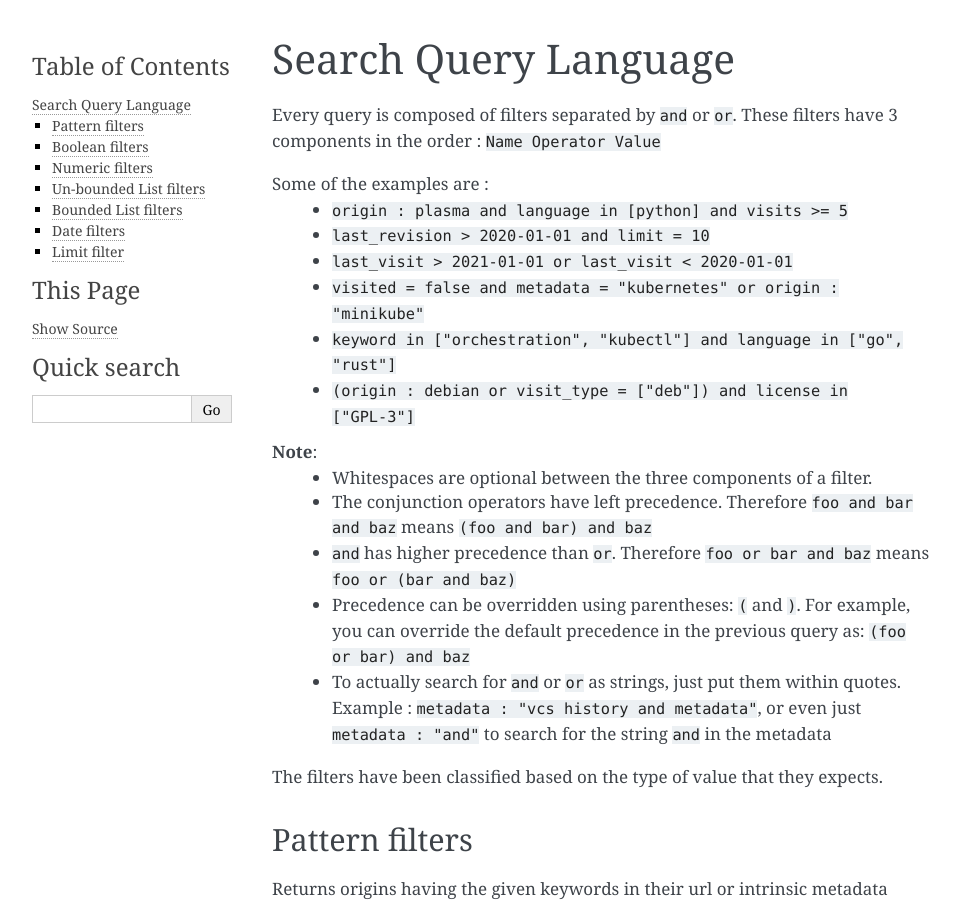
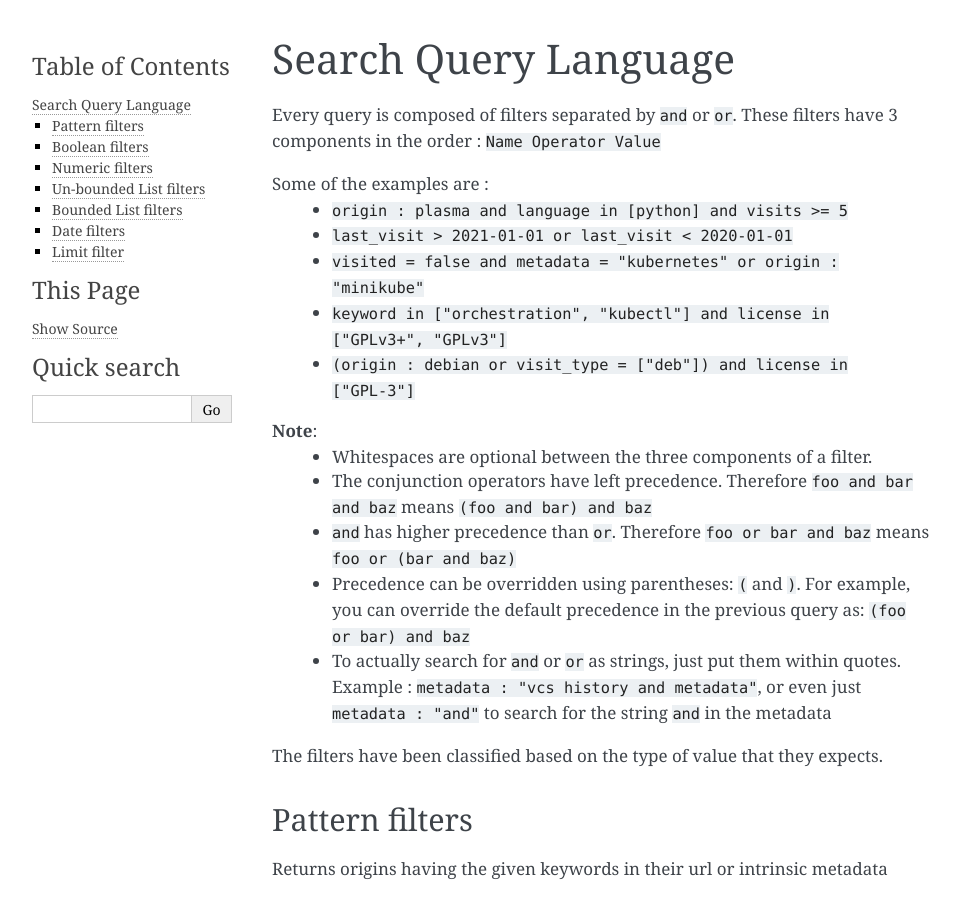
Before and after one commit to SoftwareHeritage/swh-search, a Sphinx documentation site: the page built from docs/query-language.rst, in a window 1280 px wide and 900 px high. Shown: the whole window, without its empty margins (148-1108 px from the left). Built offline with Sphinx 7.4.7, drawn with Linux system fonts in a browser that asks for light colours; pages that are not in the unit, such as notebooks, are missing from menus; some of the changed lines change nothing that is shown.

Commit message:
docs: Update examples of the query language

```diff
--- a/docs/query-language.rst
+++ b/docs/query-language.rst
@@ -7,11 +7,20 @@ These filters have 3 components in the order : ``Name Operator Value``
 
 Some of the examples are :
     * ``origin : plasma and language in [python] and visits >= 5``
-    * ``last_revision > 2020-01-01 and limit = 10``
     * ``last_visit > 2021-01-01 or last_visit < 2020-01-01``
     * ``visited = false and metadata = "kubernetes" or origin : "minikube"``
+    * ``keyword in ["orchestration", "kubectl"] and license in ["GPLv3+", "GPLv3"]``
+    * ``(origin : debian or visit_type = ["deb"]) and license in ["GPL-3"]``
+
+
+.. this one is currently disabled, because it is too expansive to add
+   the 'last_revision' in swh-search:
+
+    * ``last_revision > 2020-01-01 and limit = 10``
+
+.. and this one does not work yet because we don't collect enough language metadata:
+
     * ``keyword in ["orchestration", "kubectl"] and language in ["go", "rust"]``
-    * ``(origin : debian or visit_type = ["deb"]) and license in ["GPL-3"]``
 
 **Note**:
     * Whitespaces are optional between the three components of a filter.
```
